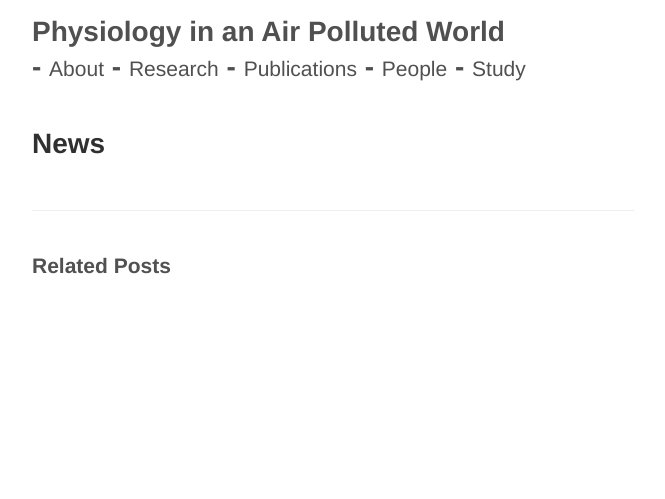
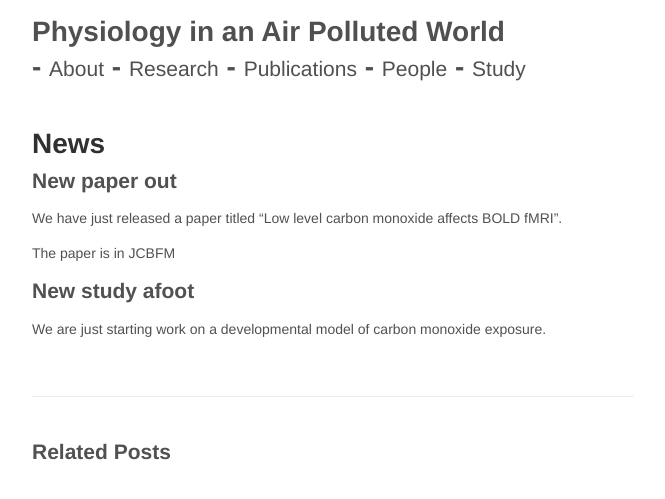
Before and after one commit to mariherigstad/mariherigstad.github.io, a Jekyll site: the page built from news.md, in a window 1280 px wide. Shown: the top 499 px of the page, without its empty margins (307-972 px from the left). Built offline with Jekyll 4.4.1, drawn with Linux system fonts in a browser that asks for light colours.

Commit message:
Update news.md

```diff
--- a/news.md
+++ b/news.md
@@ -2,3 +2,11 @@
 layout: post
 title: News
 ---
+
+## New paper out
+We have just released a paper titled "Low level carbon monoxide affects BOLD fMRI".
+
+The paper is in JCBFM
+
+## New study afoot
+We are just starting work on a developmental model of carbon monoxide exposure.
```
